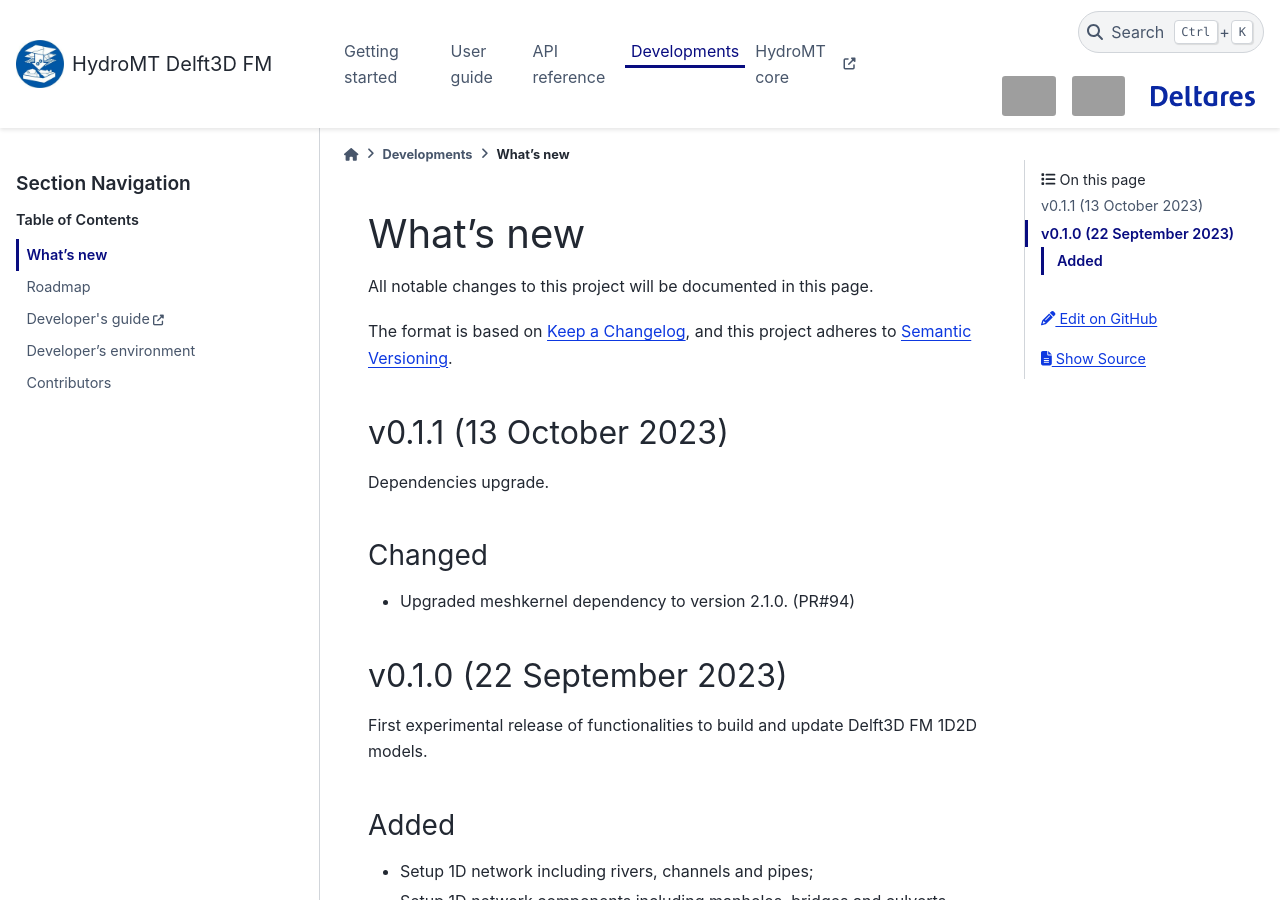
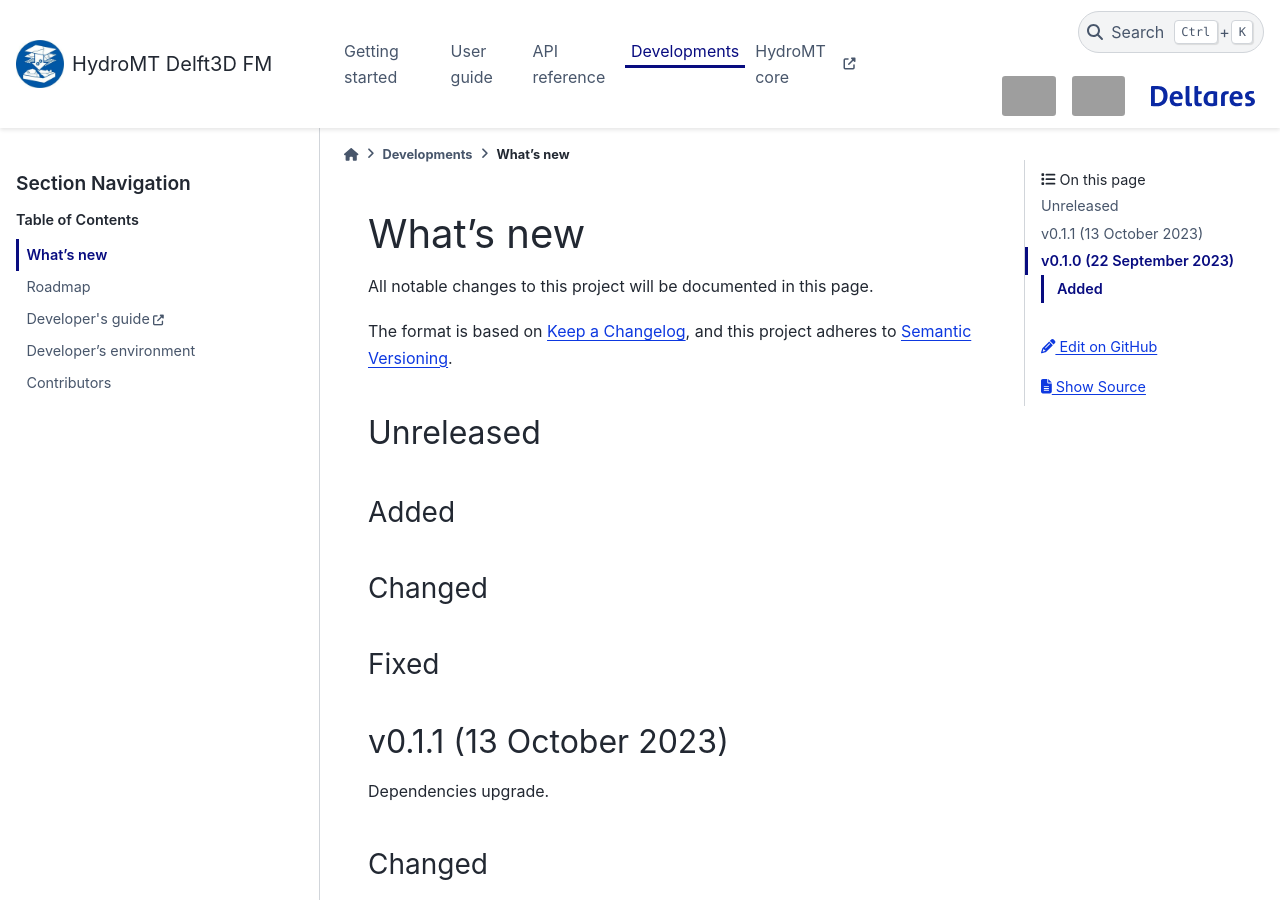
Before and after one commit to Deltares/hydromt_delft3dfm, a Sphinx documentation site: the page built from docs/changelog.rst, in a window 1280 px wide and 900 px high. Built offline with Sphinx 7.4.7 and the PyData theme 0.15.4, drawn with Linux system fonts in a browser that asks for light colours; pages that are not in the unit, such as notebooks, are missing from menus; the version number is read from the project's files by our own code; grey boxes are pictures that could not be loaded.

Commit message:
post-release

```diff
--- a/docs/changelog.rst
+++ b/docs/changelog.rst
@@ -5,6 +5,18 @@
 
 The format is based on `Keep a Changelog`_, and this project adheres to
 `Semantic Versioning`_.
+
+Unreleased
+==========
+
+Added
+-----
+
+Changed
+-------
+
+Fixed
+-----
 
 v0.1.1 (13 October 2023)
 ========================
--- a/hydromt_delft3dfm/__init__.py
+++ b/hydromt_delft3dfm/__init__.py
@@ -2,7 +2,7 @@
 
 from os.path import abspath, dirname, join
 
-__version__ = "0.1.1"
+__version__ = "0.1.2.dev"
 
 DATADIR = join(dirname(abspath(__file__)), "data")
 
```
